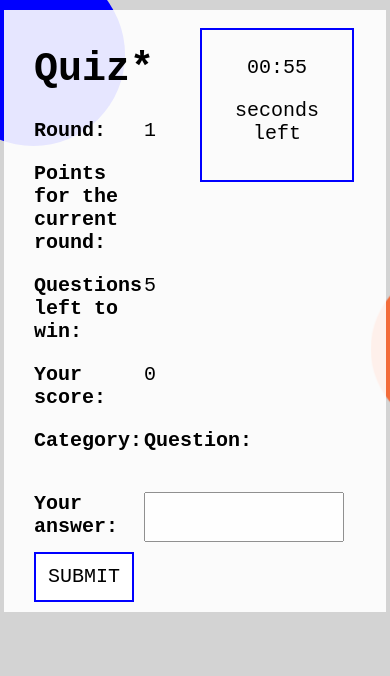
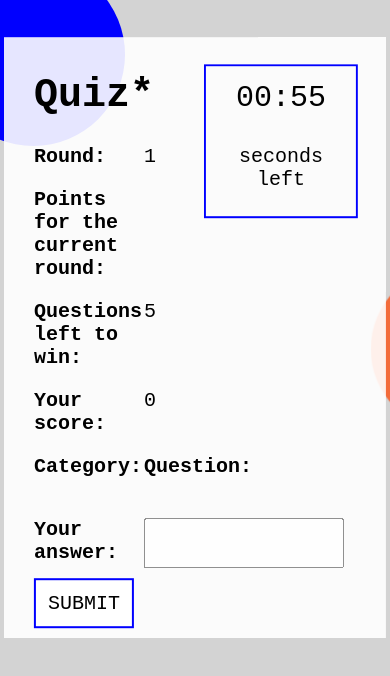
Before and after one commit to RadekKosiada/react-quiz-words, a React (Create React App) app: page / in a window 390 px wide. Shown: the top 676 px of the page. Built offline with nearby package versions, Linux system fonts and the light colour scheme; no server answers.

Commit message:
Use @extend to center elements

```diff
--- a/src/App.scss
+++ b/src/App.scss
@@ -14,14 +14,21 @@ $popup-height: 350px;
 $popup-height-sm: 250px;
 $popup-width-sm: 200px;
 
+.centered {
+  position: absolute;
+  top: 40%;
+  left: 50%;
+  transform: translate(-50%, -50%);
+}
+
 
 body {
   background-color: lightgray;
 }
 .App {
   display: block;
+  @extend .centered;
   width: 98%;
-  margin: 10px auto;
   background-color: rgba(255, 255, 255, 0.9);
   font-family: $font-family;
   font-size: $main-font-size;
@@ -120,10 +127,8 @@ input[type="text"] {
 
 #timer {
   display: block;
-  position: absolute;
+  @extend .centered;
   top: 50%;
-  left: 50%;
-  transform: translate(-50%, -50%);
 }
 
 .time {
@@ -149,11 +154,8 @@ input[type="text"] {
   width: $popup-width;
   height: $popup-height;
   z-index: 10;
-  position: absolute;
+  @extend .centered;
   top: 50%;
-  left: 50%;
-  margin-left: -$popup-width/2;
-  margin-top: -$popup-height/2;
   color: white;
   text-align: center;
   background-color: grey;
@@ -186,6 +188,10 @@ input[type="text"] {
     top: 2vw;
     left: 67vw;
   }
+
+  .time {
+    font-size: 30px;
+  }
 }
 
 @media (max-width: 500px) {
@@ -202,7 +208,7 @@ input[type="text"] {
   }
 
   .time {
-    font-size: 20px;
+    font-size: 30px;
   }
 
   .grid-form {
@@ -227,10 +233,9 @@ input[type="text"] {
     position: absolute;
     top: 40%;
     left: 50%;
+
     width: $popup-width-sm;
     height: $popup-height-sm;
-    margin-left: -$popup-width-sm/2;
-    margin-top: -$popup-height-sm/2;
     line-height: 90%;
     font-size: 95%;
   }
```
